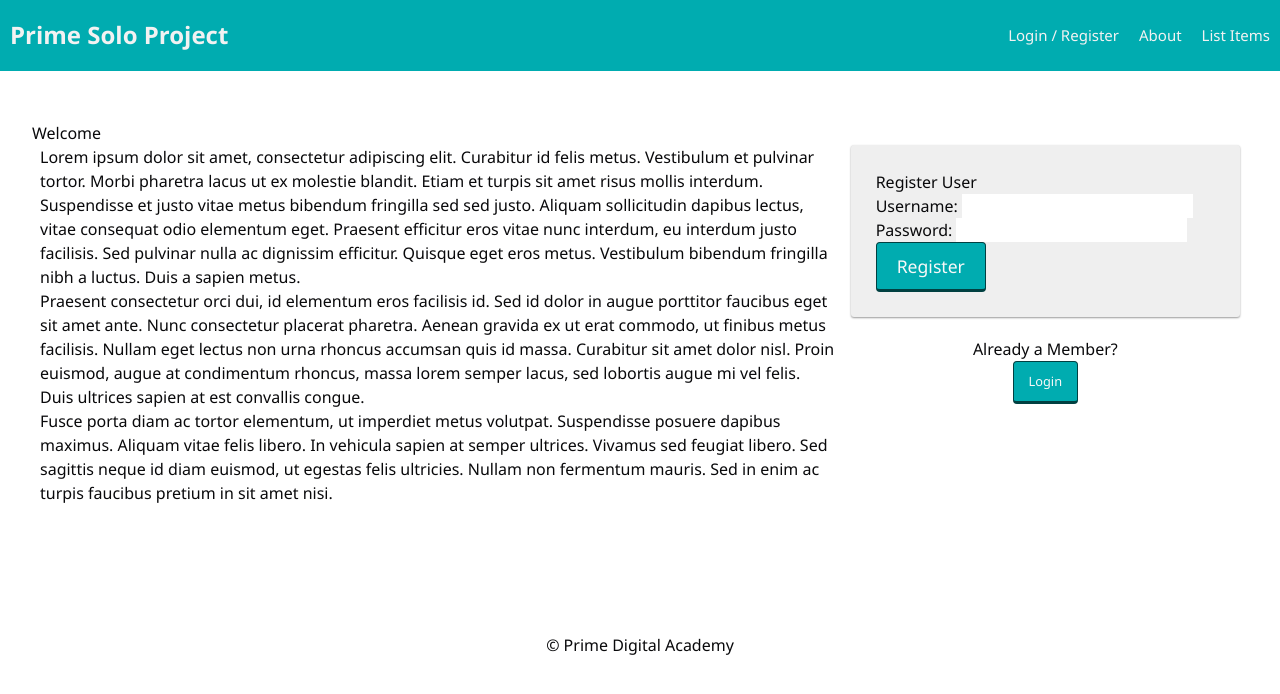
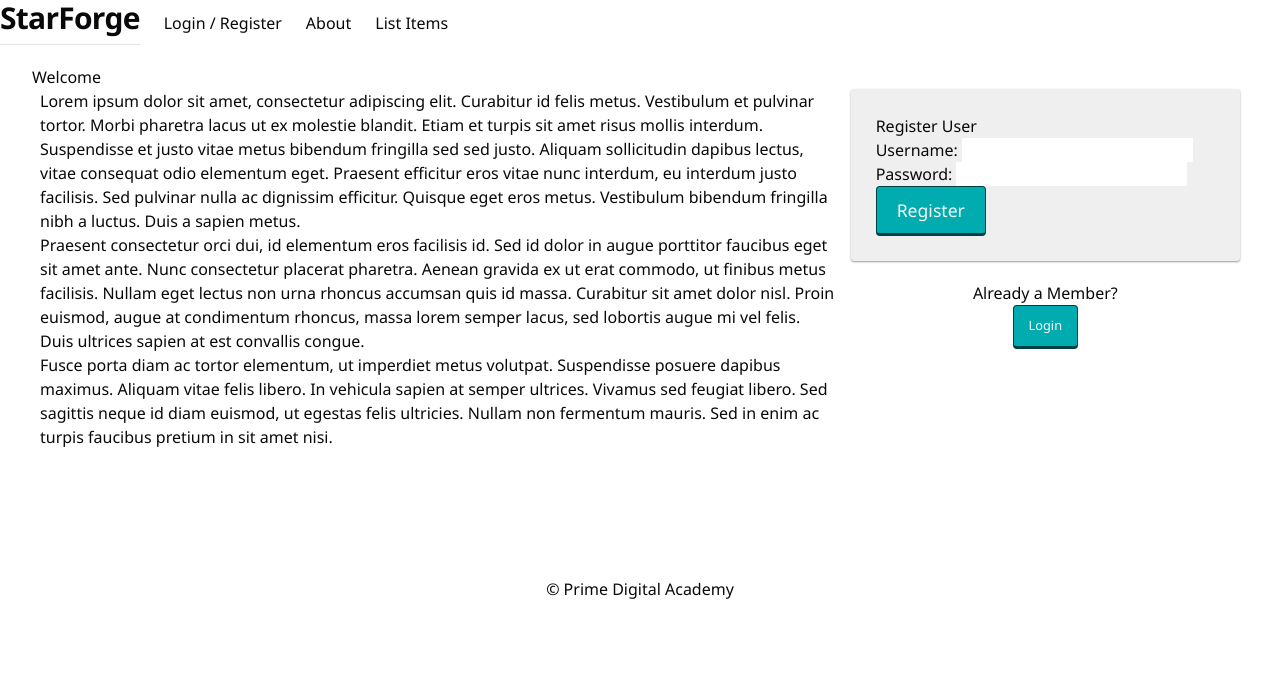
Before and after one commit to BurnerWah/star-db-project, a React (Vite) app: page /home in a window 1280 px wide. Shown: the top 694 px of the page. Built offline with nearby package versions, Linux system fonts and the light colour scheme; no server answers.

Commit message:
Redid code for nav

```diff
--- /dev/null
+++ b/src/components/Layout/Nav.tsx
@@ -0,0 +1,54 @@
+import { cn } from '@/lib/utils'
+import { HTMLAttributes } from 'react'
+import { NavLink } from 'react-router-dom'
+import { useAppSelector } from '../../hooks/redux'
+import LogOutButton from '../LogOutButton'
+import { TypographyH2 } from '../typography'
+
+interface LinkInfo {
+  title: string
+  href: string
+  predicate?: () => boolean
+}
+
+export default function Nav({
+  className,
+  ...props
+}: Readonly<HTMLAttributes<HTMLElement>>) {
+  const user = useAppSelector((store) => store.user)
+
+  // This lets me define the nav a bit faster
+  const links: LinkInfo[] = [
+    { title: 'Login / Register', href: '/login', predicate: () => !user.id },
+    { title: 'Home', href: '/user', predicate: () => Boolean(user.id) },
+    { title: 'Info Page', href: '/info', predicate: () => Boolean(user.id) },
+    { title: 'Saved Items', href: '/saved', predicate: () => Boolean(user.id) },
+    { title: 'Add Item', href: '/add', predicate: () => user.administrator },
+    { title: 'About', href: '/about' },
+    { title: 'List Items', href: '/list' },
+  ]
+
+  return (
+    <nav
+      className={cn('flex items-center space-x-4 lg:space-x-6', className)}
+      {...props}
+    >
+      <NavLink to="/home">
+        <TypographyH2>StarForge</TypographyH2>
+      </NavLink>
+      {links.map((link) => (
+        <LinkFromInfo info={link} key={link.href} />
+      ))}
+      {/* I'd like to get rid of the LogOutButton component here eventually */}
+      {user.id && <LogOutButton />}
+    </nav>
+  )
+}
+
+function LinkFromInfo({ info }: { info: LinkInfo }) {
+  return info.predicate ? (
+    info.predicate() && <NavLink to={info.href}>{info.title}</NavLink>
+  ) : (
+    <NavLink to={info.href}>{info.title}</NavLink>
+  )
+}
--- a/src/components/Layout/index.tsx
+++ b/src/components/Layout/index.tsx
@@ -1,11 +1,13 @@
 import { Outlet } from 'react-router-dom'
 import Footer from './Footer'
-import OldNav from './OldNav'
+import Nav from './Nav'
+// import OldNav from './OldNav'
 
 export default function Layout() {
   return (
     <div>
-      <OldNav />
+      {/* <OldNav /> */}
+      <Nav />
       <Outlet />
       <Footer />
     </div>
```
